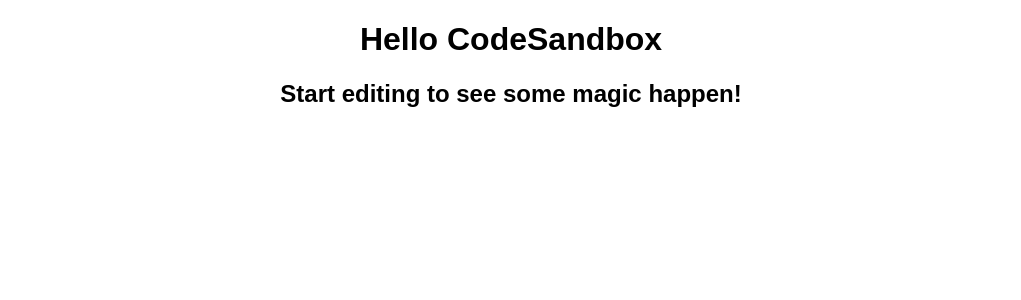
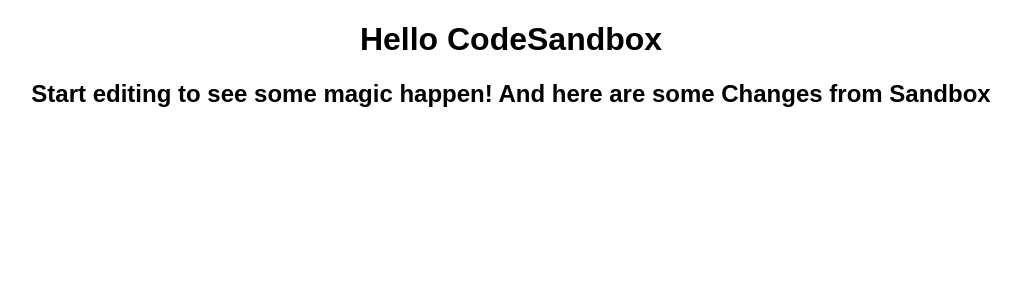
Before and after one commit to jbello88/GitHubTest, a React (Create React App) app: page / in a window 1280 px wide. Shown: the top 300 px of the page, without its empty margins (129-1150 px from the left). Built offline with nearby package versions, Linux system fonts and the light colour scheme.

Commit message:
This is a Checkin from Sandbox

```diff
--- a/src/App.js
+++ b/src/App.js
@@ -5,7 +5,10 @@
   return (
     <div className="App">
       <h1>Hello CodeSandbox</h1>
-      <h2>Start editing to see some magic happen!</h2>
+      <h2>
+        Start editing to see some magic happen! And here are some Changes from
+        Sandbox
+      </h2>
     </div>
   );
 }
```
